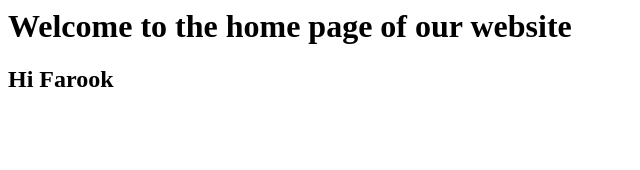
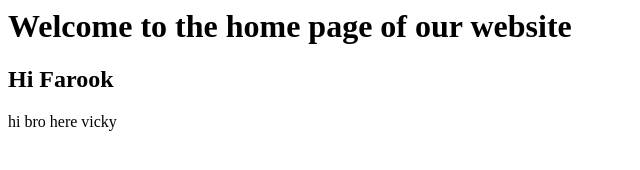
Before and after one commit to VigneshwaranRM7/webrepo, a plain HTML site: page index.html in a window 1280 px wide. Shown: the whole page, without its empty margins (0-640 px from the left). Drawn offline with Linux system fonts and the light colour scheme.

Commit message:
Update index.html

```diff
--- a/index.html
+++ b/index.html
@@ -1,2 +1,3 @@
 <h1>Welcome to the home page of our website </h1>
 <h2>Hi Farook</h2>
+<p>hi bro here vicky</p>
```
